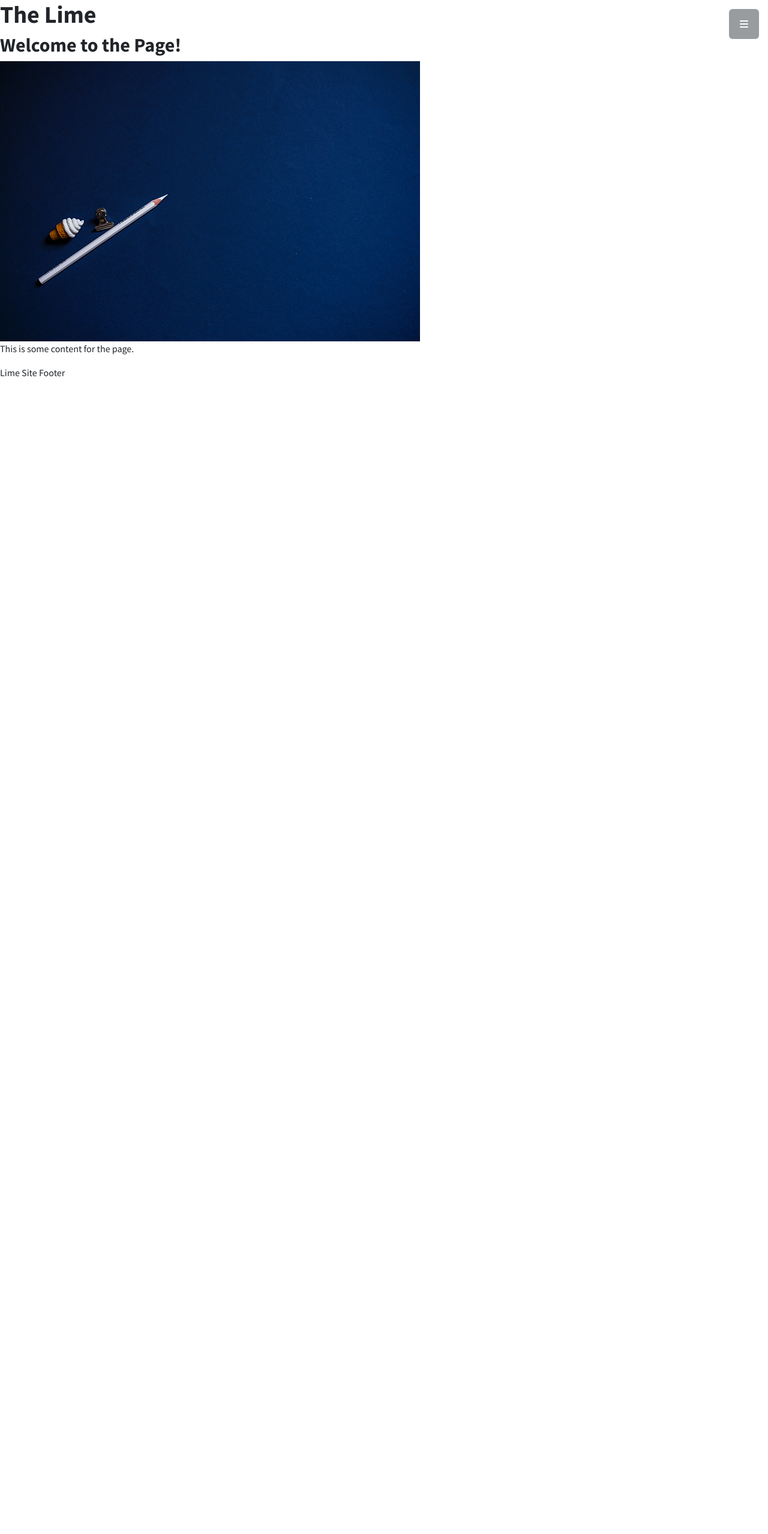
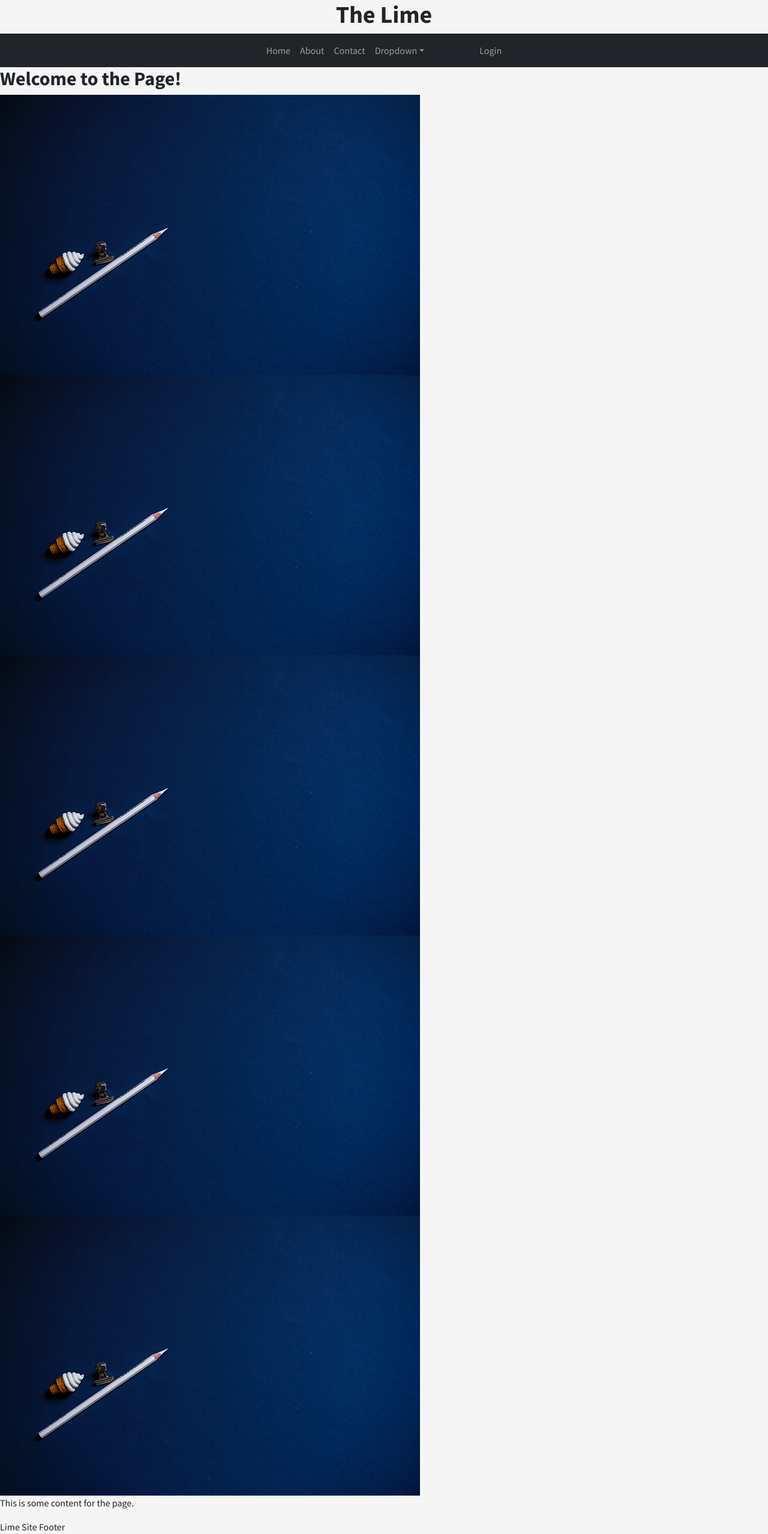
Before and after one commit to BeratDM/lime-website, a Django app: page / in a window 1280 px wide. Shown: the whole page at 60% size. Before the commit the page ends 628 px from the top, so only its background shows below. Run offline with Django 4.2, Linux system fonts and the light colour scheme; some libraries are stand-ins or nearby versions.

Commit message:
added bootstrap navbar

```diff
--- a/lime_website/lime_website/templates/base.html
+++ b/lime_website/lime_website/templates/base.html
@@ -20,14 +20,17 @@
     <link href="https://fonts.googleapis.com/css?family=Source+Sans+Pro:300,400,700,300italic,400italic,700italic" rel="stylesheet" type="text/css" />
     <!-- Core theme CSS (includes Bootstrap) -->
     <link href="{% static 'theme/css/styles.css' %}" rel="stylesheet" />
+    <link href="{% static 'css/main.css' %}" rel="stylesheet" />
   </head>
 
   <body>
     <header>
-      <h1>The Lime</h1>
+      <div class="text-center">
+        <h1 class="justify-content-md-center">The Lime</h1>
+      </div>
     </header>
     {% include 'navbar.html' %}
-    <main>
+    <main id="main">
       {% block content %}
 
       {% endblock %}
--- a/lime_website/lime_website/templates/index.html
+++ b/lime_website/lime_website/templates/index.html
@@ -7,6 +7,10 @@
   <h2>Welcome to the Page!</h2>
 
   <img class="img-fluid" src="{% static 'theme/assets/img/portfolio-2.jpg' %}" alt="..." />
+  <img class="img-fluid" src="{% static 'theme/assets/img/portfolio-2.jpg' %}" alt="..." />
+  <img class="img-fluid" src="{% static 'theme/assets/img/portfolio-2.jpg' %}" alt="..." />
+  <img class="img-fluid" src="{% static 'theme/assets/img/portfolio-2.jpg' %}" alt="..." />
+  <img class="img-fluid" src="{% static 'theme/assets/img/portfolio-2.jpg' %}" alt="..." />
 
   <p>This is some content for the page.</p>
 {% endblock %}
--- a/lime_website/lime_website/templates/navbar.html
+++ b/lime_website/lime_website/templates/navbar.html
@@ -1,4 +1,5 @@
 <!-- Navigation -->
+<!--
 <a class="menu-toggle rounded" href="#"><i class="fas fa-bars"></i></a>
 <nav id="sidebar-wrapper">
   <ul class="sidebar-nav">
@@ -21,6 +22,58 @@
       <a href="#contact">Contact</a>
     </li>
   </ul>
+</nav>
+                                     -->
+
+<nav class="navbar navbar-expand-lg navbar-dark bg-dark">
+  <button class="navbar-toggler" type="button" data-bs-toggle="collapse" data-bs-target="#navbarsExample08" aria-controls="navbarsExample08" aria-expanded="false" aria-label="Toggle navigation"><span class="navbar-toggler-icon"></span></button>
+
+  <div class="collapse navbar-collapse justify-content-md-center" id="navbarsExample08">
+    <ul class="navbar-nav">
+      <li class="nav-item active">
+        {% url 'public:index' as index_url %}
+        <a class="nav-link" href="{{ index_url }}">Home <span class="sr-only">(current)</span></a>
+      </li>
+      <li class="nav-item">
+        {% url 'public:about' as about_url %}
+        <a class="nav-link" href="{{ about_url }}">About</a>
+      </li>
+      <li class="nav-item">
+        {% url 'public:contact' as contact_url %}
+        <a class="nav-link" href="{{ contact_url }}">Contact</a>
+      </li>
+      <li class="nav-item dropdown">
+        <a class="nav-link dropdown-toggle" href="http://example.com" id="dropdown08" data-bs-toggle="dropdown" aria-haspopup="true" aria-expanded="false">Dropdown</a>
+        <div class="dropdown-menu" aria-labelledby="dropdown08">
+          <a class="dropdown-item" href="#">Action</a>
+          <a class="dropdown-item" href="#">Another action</a>
+          <a class="dropdown-item" href="#">Something else here</a>
+        </div>
+      </li>
+      <li class="nav-item">
+        <span style="margin-left: 76px;"></span>
+      </li>
+
+      {% if user.is_authenticated %}
+        {% url 'accounts:profile' as profile_url %}
+        <li class="nav-item">
+          {% if request.path == profile_url %}
+            <a class="nav-link disabled" href="{{ profile_url }}">{{ user.username }}</a>
+          {% else %}
+            <a class="nav-link" href="{{ profile_url }}">{{ user.username }}</a>
+          {% endif %}
+        </li>
+
+        <li class="nav-item">
+          <a class="nav-link" href="{% url 'accounts:logout' %}">Logout</a>
+        </li>
+      {% else %}
+        <li class="nav-item">
+          <a class="nav-link" href="{% url 'accounts:login' %}">Login</a>
+        </li>
+      {% endif %}
+    </ul>
+  </div>
 </nav>
 
 {% comment %}
--- /dev/null
+++ b/lime_website/static/css/main.css
@@ -0,0 +1 @@
+body {background-color: whitesmoke;}
```
Also changed, not shown: 1 other file.
